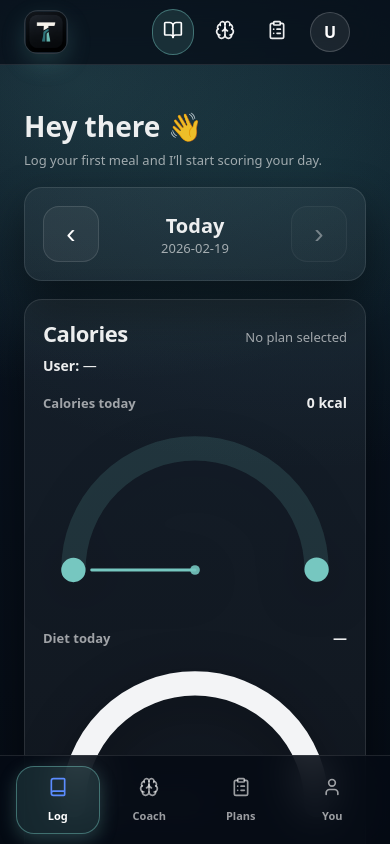
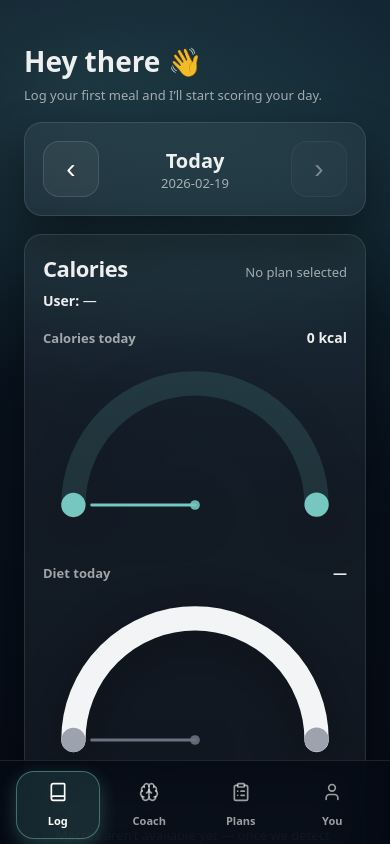
Before and after one commit to MarkBromwich/Taverai_php, a Next.js app: page /log in a window 390 px wide. Shown: the top 844 px of the page. Built offline with nearby package versions, Linux system fonts and the light colour scheme; no server answers.

Commit message:
Polish header account button to match mobile You tab

```diff
--- a/app/components/SiteHeader.tsx
+++ b/app/components/SiteHeader.tsx
@@ -3,7 +3,7 @@
 import Link from "next/link";
 import { usePathname } from "next/navigation";
 import Image from "next/image";
-import { BookOpen, Brain, ClipboardList } from "lucide-react";
+import { BookOpen, Brain, ClipboardList, User } from "lucide-react";
 import styles from "./shell.module.css";
 
 type NavItem = {
@@ -26,7 +26,7 @@ export default function SiteHeader() {
   const pathname = usePathname();
 
   return (
-    <header className={styles.header}>
+    <header className={`${styles.header} topBar`}>
       <div className={styles.shell}>
         <div className={styles.headerRow}>
 
@@ -59,9 +59,8 @@ export default function SiteHeader() {
                   <Link
                     key={item.href}
                     href={item.href}
-                    className={`${styles.navLink} ${
-                      active ? styles.navLinkActive : ""
-                    }`}
+                    className={`${styles.navLink} ${active ? styles.navLinkActive : ""
+                      }`}
                   >
                     <span className={styles.navIcon}>{item.icon}</span>
                     <span className={styles.navText}>{item.label}</span>
@@ -70,13 +69,14 @@ export default function SiteHeader() {
               })}
             </nav>
 
-            {/* Account Avatar */}
+            {/* You */}
             <Link
               href="/account"
-              className={styles.headerAvatar}
-              aria-label="Account"
+              className={`${styles.navLink} ${pathname === "/account" ? styles.navLinkActive : ""
+                }`}
             >
-              <span className={styles.headerAvatarInner}>U</span>
+              <User size={20} />
+              <span className={styles.navText}>You</span>
             </Link>
           </div>
         </div>
--- a/app/components/shell.module.css
+++ b/app/components/shell.module.css
@@ -1,11 +1,20 @@
 /* ==============================
    Taverai App Shell Styles
    ============================== */
+
+:root {
+  --bottom-nav-h: 84px; /* tweak if yours is taller/shorter */
+}
 
 .shell {
   max-width: 1180px;
   margin: 0 auto;
   padding: 0 24px;
+}
+
+/* ✅ Add this: makes pages not slide under fixed bottom nav (mobile only) */
+.mainWithBottomNav {
+  padding-bottom: calc(var(--bottom-nav-h) + env(safe-area-inset-bottom));
 }
 
 /* =====================================
@@ -17,7 +26,7 @@
   top: 0;
   z-index: 50;
 
-  background: rgba(5, 11, 20, 0.70);
+  background: rgba(5, 11, 20, 0.7);
   backdrop-filter: blur(14px);
   border-bottom: 1px solid var(--border);
 }
@@ -47,8 +56,8 @@
   display: grid;
   place-items: center;
 
-  background: rgba(255,255,255,0.06);
-  border: 1px solid rgba(255,255,255,0.10);
+  background: rgba(255, 255, 255, 0.06);
+  border: 1px solid rgba(255, 255, 255, 0.1);
   box-shadow: 0 10px 24px rgba(118, 199, 192, 0.18);
 }
 
@@ -59,7 +68,7 @@
 .nav {
   display: flex;
   align-items: center;
-  gap: 10px;
+  gap: 6px;
   justify-content: center;
 }
 
@@ -84,7 +93,7 @@
 
 .navLinkActive {
   background: var(--accent-soft);
-  border-color: rgba(118,199,192,0.45);
+  border-color: rgba(118, 199, 192, 0.45);
   color: white;
 }
 
@@ -102,6 +111,7 @@
   display: flex;
   justify-content: flex-end;
   align-items: center;
+  gap: 12px; /* ✅ merged from your Extras block */
 }
 
 .avatarBtn {
@@ -113,28 +123,28 @@
 }
 
 .avatarCircle {
-  width: 38px;
-  height: 38px;
+  width: 42px;
+  height: 42px;
   border-radius: 999px;
 
   display: grid;
   place-items: center;
 
-  background: rgba(255,255,255,0.06);
-  border: 1px solid rgba(255,255,255,0.10);
-  box-shadow: 0 10px 22px rgba(0,0,0,0.25);
+  background: rgba(255, 255, 255, 0.06);
+  border: 1px solid rgba(255, 255, 255, 0.1);
+  box-shadow: 0 10px 22px rgba(0, 0, 0, 0.25);
 }
 
 .avatarInitial {
   font-weight: 900;
-  font-size: 14px;
-  color: rgba(255,255,255,0.92);
+  font-size: 20px;
+  color: rgba(255, 255, 255, 0.92);
   letter-spacing: 0.02em;
 }
 
 .avatarBtn:hover .avatarCircle {
-  background: rgba(255,255,255,0.10);
-  border-color: rgba(118,199,192,0.45);
+  background: rgba(255, 255, 255, 0.1);
+  border-color: rgba(118, 199, 192, 0.45);
 }
 
 /* =====================================
@@ -144,7 +154,7 @@
 .footer {
   margin-top: 40px;
   border-top: 1px solid var(--border);
-  background: rgba(5, 11, 20, 0.70);
+  background: rgba(5, 11, 20, 0.7);
   backdrop-filter: blur(10px);
 }
 
@@ -158,6 +168,11 @@
 .footerMuted {
   font-size: 12px;
   color: var(--muted);
+}
+
+.footerLink {
+  display: flex;
+  gap: 6px;
 }
 
 /* Hide footer on mobile */
@@ -177,6 +192,9 @@
   right: 0;
   bottom: 0;
   z-index: 60;
+
+  /* ✅ Add explicit height so we can reserve space reliably */
+  height: calc(var(--bottom-nav-h) + env(safe-area-inset-bottom));
 
   padding: 10px 16px calc(10px + env(safe-area-inset-bottom));
   background: rgba(5, 11, 20, 0.85);
@@ -216,13 +234,15 @@
 .tabActive {
   color: white;
   background: var(--accent-soft);
-  border-color: rgba(118,199,192,0.45);
-  box-shadow: 0 6px 18px rgba(118,199,192,0.25);
+  border-color: rgba(118, 199, 192, 0.45);
+  box-shadow: 0 6px 18px rgba(118, 199, 192, 0.25);
 }
 
 .tabIcon {
   width: 22px;
   height: 22px;
+  display: grid;
+  place-items: center;
 }
 
 .tabLabel {
@@ -230,19 +250,22 @@
   font-weight: 900;
 }
 
+.tab svg {
+  transition: 0.2s ease;
+}
 
 /* Bottom nav avatar */
+.bottomAvatar {
+  width: 32px;
+  height: 32px;
+  border-radius: 999px;
 
-.bottomAvatar {
-  width: 24px;
-  height: 24px;
-  border-radius: 999px;
 
   display: grid;
   place-items: center;
 
-  font-size: 12px;
-  font-weight: 900;
+  font-size: 16px;
+  font-weight: 800;
 
   background: rgba(255,255,255,0.12);
   border: 1px solid rgba(255,255,255,0.18);
@@ -254,56 +277,9 @@
   color: #0b111a;
 }
 
-.headerRight {
-  display: flex;
-  align-items: center;
-  gap: 12px;
-}
-
-.headerAvatar {
-  width: 40px;
-  height: 40px;
-  border-radius: 999px;
-  display: grid;
-  place-items: center;
-  text-decoration: none;
-
-  background: var(--surface-2);
-  border: 1px solid var(--border-strong);
-  color: white;
-  font-weight: 900;
-}
-
-.headerAvatar:hover {
-  background: var(--accent-soft);
-  border-color: rgba(118, 199, 192, 0.45);
-}
-
-.navText {
-  white-space: nowrap;
-}
-
-.bottomLinkActive {
-  color: #5b8cff;
-}
-
-.bottomLinkActive svg {
-  stroke: #5b8cff;
-}
-
-.footerLink {
-  display: flex;
-  /* align-items: center; */
-  gap: 6px;
-}
-
-.tabActive svg {
-  color: #5b8cff;
-}
-
-.tab svg {
-  transition: 0.2s ease;
-}
+/* =====================================
+   Responsive tweaks
+   ===================================== */
 
 /* Hide nav text on mobile */
 @media (max-width: 768px) {
@@ -324,8 +300,12 @@
   }
 }
 
-/* Hide bottom nav on desktop */
+/* ✅ Reserve bottom nav space ONLY on mobile */
 @media (min-width: 860px) {
+  .mainWithBottomNav {
+    padding-bottom: 0;
+  }
+
   .bottomNav {
     display: none;
   }
--- a/app/globals.css
+++ b/app/globals.css
@@ -1,4 +1,6 @@
-/* Taverai Global Brand System */
+/* ==============================
+   Taverai Global Brand System
+   ============================== */
 
 :root {
   /* Core brand */
@@ -35,6 +37,9 @@
 
   --radius: 18px;
   --shadow: 0 20px 45px rgba(0,0,0,0.45);
+
+  /* Bottom nav height (single source of truth) */
+  --bottom-nav-h: 84px;
 }
 
 * {
@@ -52,7 +57,10 @@ body {
   background: transparent;
 }
 
-/* Fixed cinematic background */
+/* ==============================
+   Cinematic Background
+   ============================== */
+
 body::before {
   content: "";
   position: fixed;
@@ -74,34 +82,6 @@ a {
   background: rgba(118,199,192,0.25);
 }
 
-@media (max-width: 860px) {
-  body {
-    padding-bottom: calc(76px + env(safe-area-inset-bottom));
-  }
-}
-
-/* =========================
-   APP SHELL LAYOUT
-   ========================= */
-
-.appShell {
-  min-height: 100vh;
-  display: flex;
-  flex-direction: column;
-}
-
-.appMain {
-  flex: 1;
-  padding: 20px 0;
-}
-
-/* Prevent content from hiding behind bottom nav */
-@media (max-width: 860px) {
-  body {
-    padding-bottom: calc(80px + env(safe-area-inset-bottom));
-  }
-}
-
 /* =========================
    APP SHELL LAYOUT
    ========================= */
@@ -115,9 +95,20 @@ a {
 .appMain {
   flex: 1;
   padding: 18px 0;
+  padding-bottom: 18px; /* desktop default */
 }
 
-/* Route transition (app-like) */
+/* Prevent content from hiding behind mobile bottom nav */
+@media (max-width: 860px) {
+  .appMain {
+    padding-bottom: calc(var(--bottom-nav-h) + 18px + env(safe-area-inset-bottom));
+  }
+}
+
+/* =========================
+   Route transition (app-like)
+   ========================= */
+
 .routeFade {
   animation: routeFadeIn 180ms ease-out;
   will-change: transform, opacity;
@@ -134,21 +125,14 @@ a {
   }
 }
 
-/* Prevent content from hiding behind mobile bottom nav */
-@media (max-width: 860px) {
-  body {
-    padding-bottom: calc(84px + env(safe-area-inset-bottom));
-  }
-}
-
 /* Better tap behavior on mobile */
 a, button {
   -webkit-tap-highlight-color: transparent;
 }
 
-/* =====================================
+/* =========================
    Auth Button (Login / Signup)
-   ===================================== */
+   ========================= */
 
 .authBtn {
   width: 100%;
@@ -195,3 +179,13 @@ a, button {
   box-shadow: none;
   transform: none;
 }
+
+/* =========================
+   Hide top bar on small screens
+   ========================= */
+
+@media (max-width: 768px) {
+  .topBar {
+    display: none;
+  }
+}
```
Also changed, not shown: compose.yaml (+7 -0 lines), 1 other file (tests, documents, lock files or other folders).
